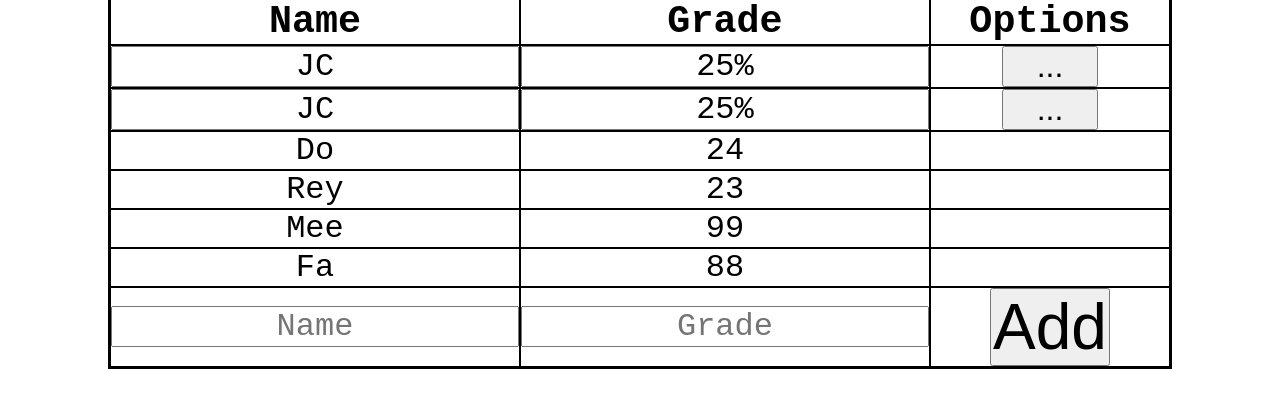
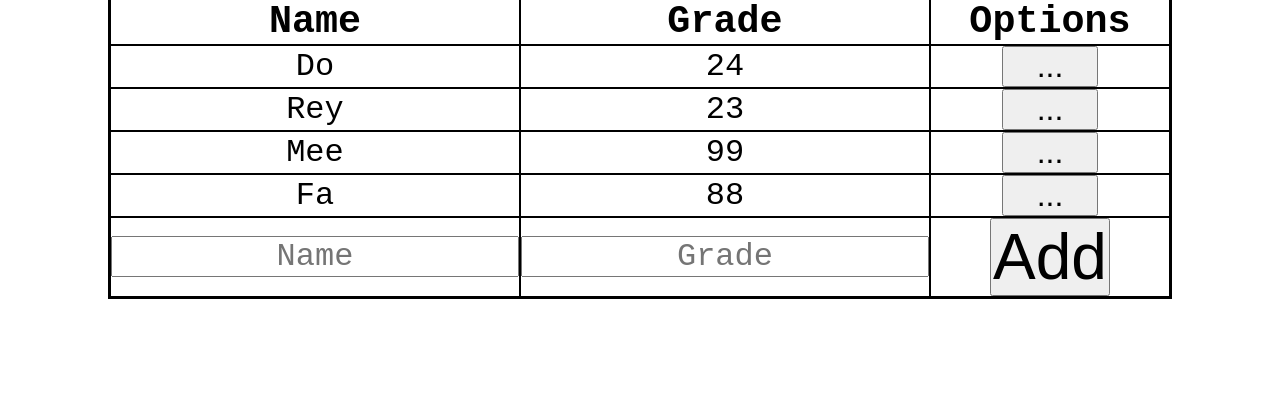
Before and after one commit to foreza/TT-student-grade, a plain HTML site: page index.html in a window 1280 px wide. Shown: the part 118-526 px from the top of the page. Drawn offline with Linux system fonts and the light colour scheme.

Commit message:
Support creation of the onHover option button and hook in basic edit/delete stubs

```diff
--- a/index.html
+++ b/index.html
@@ -27,40 +27,7 @@
 				</thead>
 				<!-- (Sample) Table Content -->
 				<tbody>
-					<tr>
-						<td>
-							<input type="text" value="JC"/>
-						</td>
-						<td>
-							<input type="text" value="25%"/>
-						</td>
-						<td>
-							<div class="on-hover-show">
-								<button class="on-hover-button">...</button>
-								<div class="dropdown-content">
-									<a href="#">Edit</a>
-									<a href="#">Delete</a>
-								</div>
-							</div>
-						</td>
-					</tr>
-					<tr>
-						<td>
-							<input type="text" value="JC"/>
-						</td>
-						<td>
-							<input type="text" value="25%"/>
-						</td>
-						<td>
-							<div class="on-hover-show">
-								<button class="on-hover-button">...</button>
-								<div class="dropdown-content">
-									<a href="#">Edit</a>
-									<a href="#">Delete</a>
-								</div>
-							</div>
-						</td>
-					</tr>
+					<!-- Content is inserted here dynamically -->
 				</tbody>
 				<tfoot>
 					<tr>
--- a/js/studentGrades.js
+++ b/js/studentGrades.js
@@ -12,6 +12,15 @@ const tbody = document.querySelector('#table-grades tbody');
 
 renderStudentGradeTable(students);
 
+// TODO: Implement edit function
+function editRowWithStudentID(id){
+    alert(`Editing: ${id}`);
+}
+
+function deleteRowWithStudentID(id){
+    alert(`Deleting: ${id}`);
+}
+
 
 // Function to render grades given a
 function renderStudentGradeTable(studentGradeList) {
@@ -24,10 +33,43 @@ function renderStudentGradeTable(studentGradeList) {
         const colGrade = document.createElement('td');
         const colOptions = document.createElement('td');
 
+
         colName.textContent = student.name;
         colGrade.textContent = student.grade;
 
-        row.setAttribute('studentID', student.id);
+        const onHoverShow = document.createElement('div');
+        onHoverShow.setAttribute('class', 'on-hover-show');
+
+        const dropDownButton = document.createElement('button');
+        dropDownButton.textContent = "...";
+
+        const dropDownContent = document.createElement('div');
+        dropDownContent.setAttribute('class', 'dropdown-content');
+
+        const editLink = document.createElement('a');
+        const deleteLink = document.createElement('a');
+
+        editLink.setAttribute('href', "#");
+        deleteLink.setAttribute('href', "#");
+
+        // TODO: Fix this up later
+        editLink.setAttribute('onclick', `editRowWithStudentID(${student.id})`);
+        deleteLink.setAttribute('onclick', `deleteRowWithStudentID(${student.id})`);
+
+        editLink.textContent = 'Edit';
+        deleteLink.textContent = 'Delete';
+
+        dropDownContent.appendChild(editLink);
+        dropDownContent.appendChild(deleteLink);
+
+
+        onHoverShow.appendChild(dropDownButton);
+        onHoverShow.appendChild(dropDownContent);
+
+        colOptions.appendChild(onHoverShow);
+
+
+        row.setAttribute('id', student.id);
         row.appendChild(colName);
         row.appendChild(colGrade);
         row.appendChild(colOptions);
```
